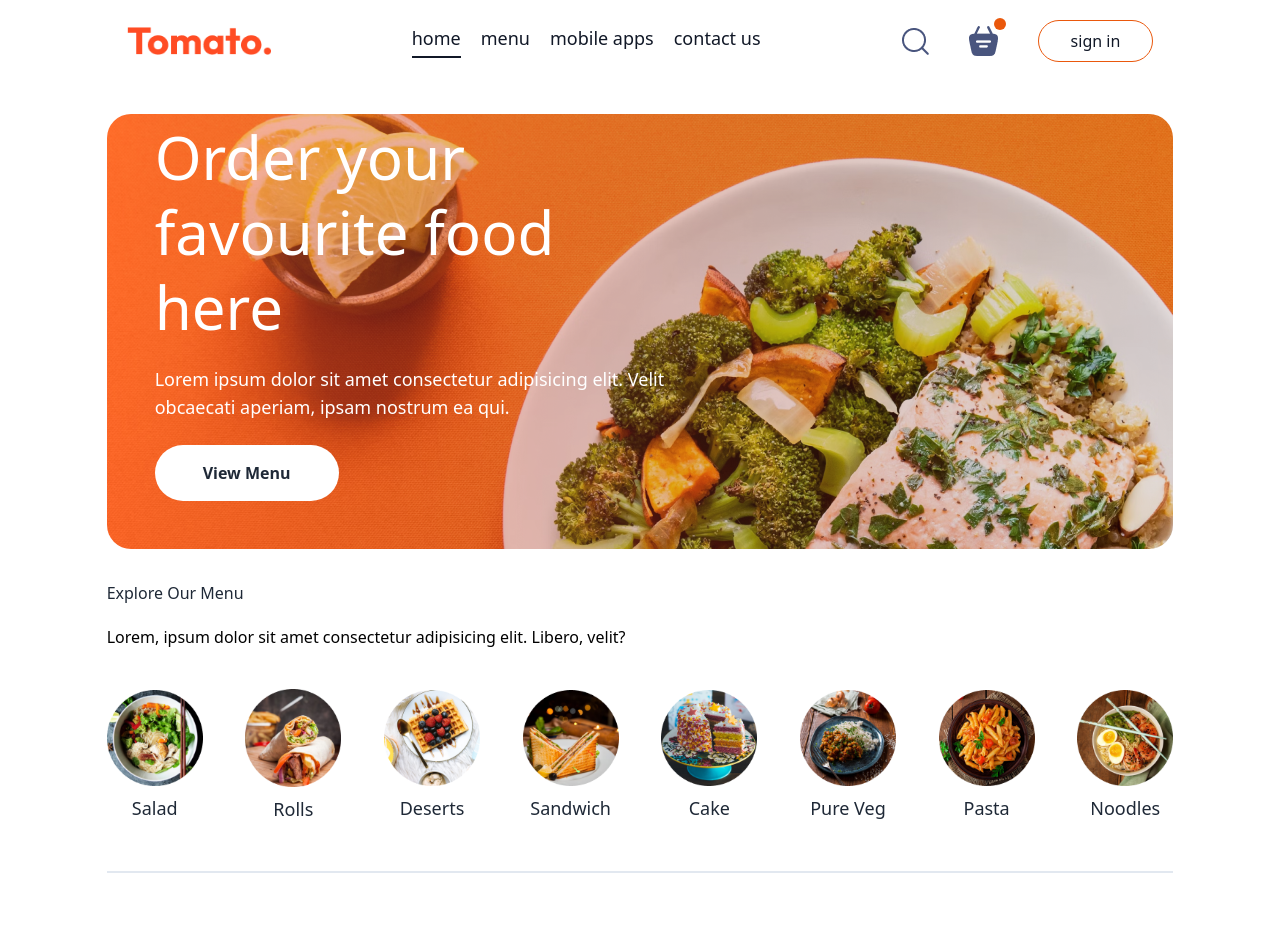
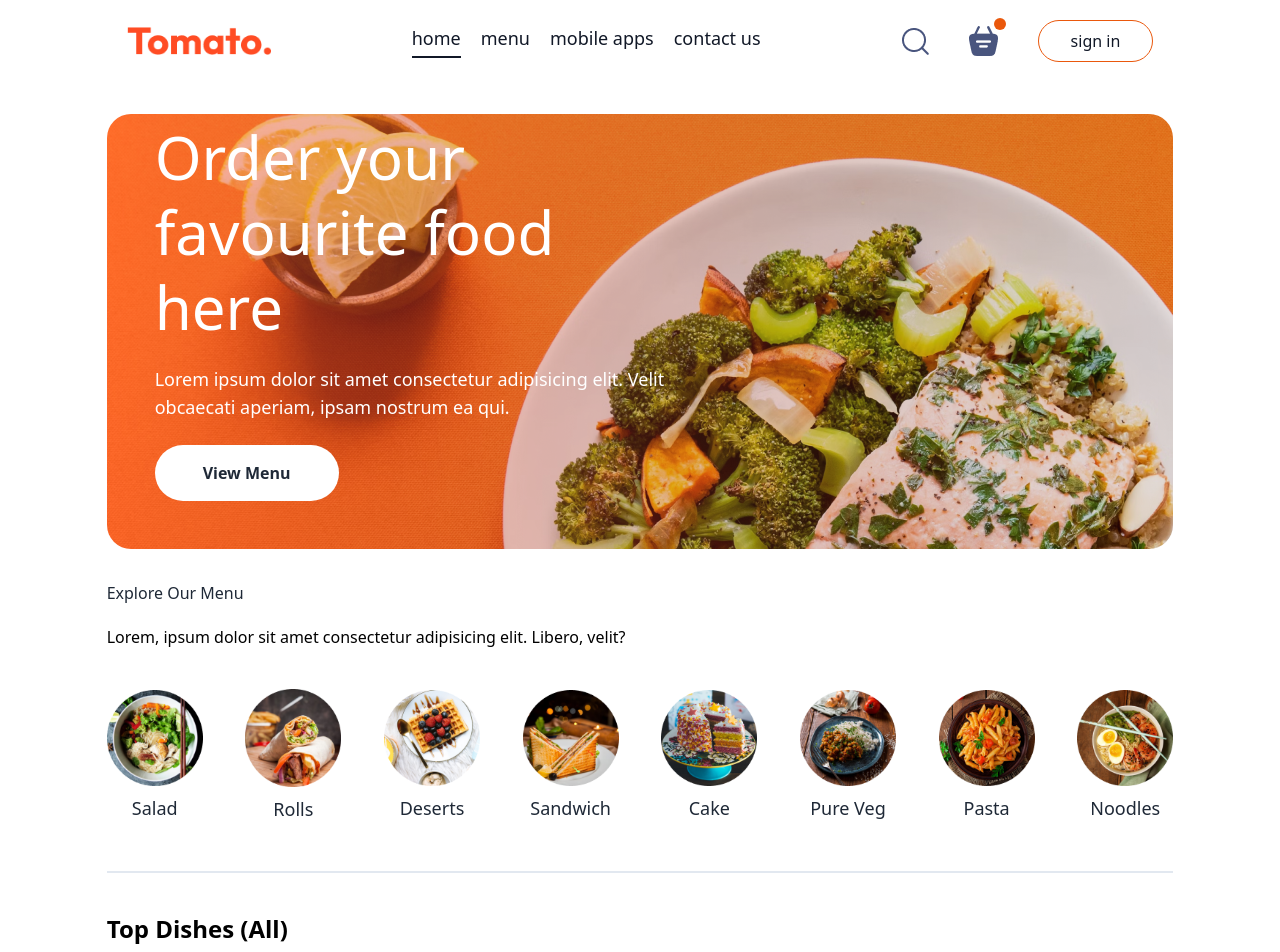
Before and after one commit to 1CL0UD/food-delivery-frontend, a React app: page / in a window 1280 px wide. Shown: the top 952 px of the page. Before the commit the page ends 881 px from the top, so only its background shows below. Built offline with nearby package versions, Linux system fonts and the light colour scheme; the HTML template or start-up script is replaced by a standard one.

Commit message:
added food display

```diff
--- a/src/pages/Home/Home.tsx
+++ b/src/pages/Home/Home.tsx
@@ -1,6 +1,7 @@
 import { useState } from 'react';
 import ExploreMenu from '../../components/ExploreMenu';
 import Header from '../../components/Header';
+import FoodDisplay from '../../components/FoodDisplay';
 
 const Home = () => {
   const [category, setCategory] = useState('All');
@@ -9,6 +10,7 @@ const Home = () => {
     <div>
       <Header />
       <ExploreMenu category={category} setCategory={setCategory} />
+      <FoodDisplay category={category} />
     </div>
   );
 };
```
